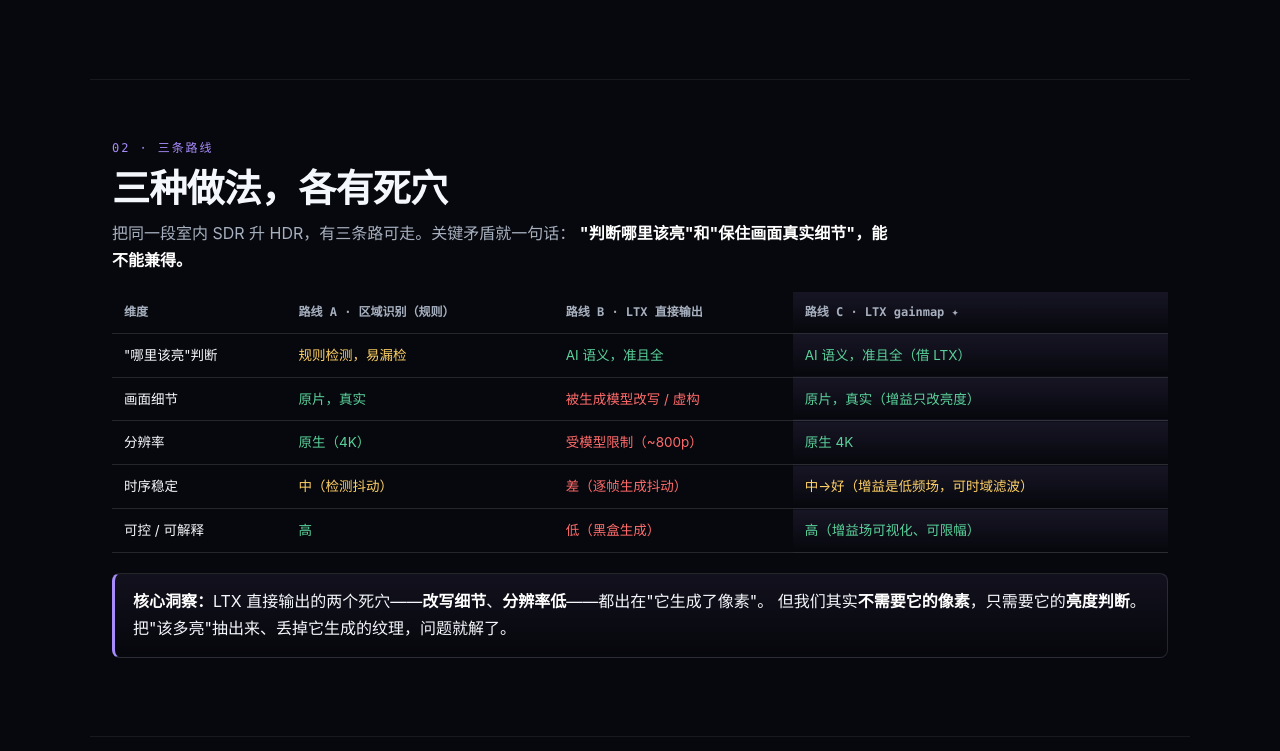
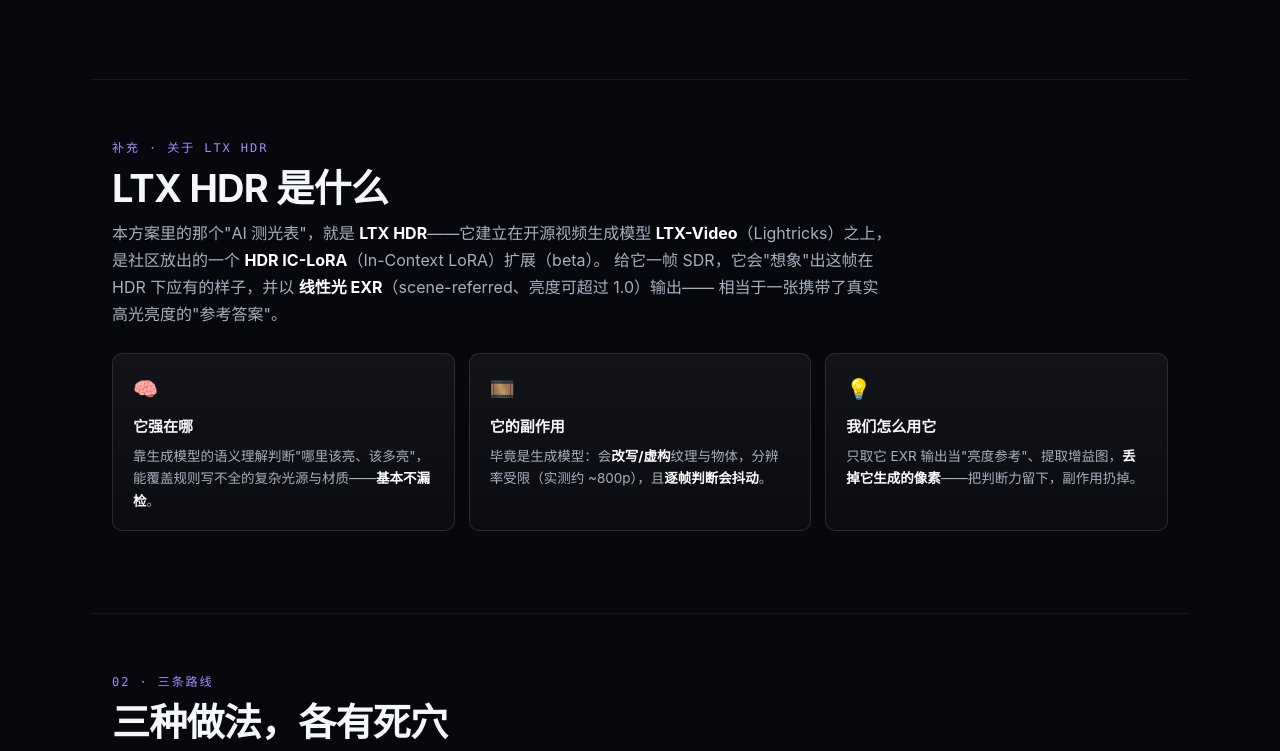
Before and after one commit to MeeeetRain/color-science-html, a plain HTML site: page ltx-gainmap-itm.html in a window 1280 px wide. Shown: the part 969-1720 px from the top of the page. Drawn offline with Linux system fonts and the light colour scheme.

Commit message:
修改文案

```diff
--- a/ltx-gainmap-itm.html
+++ b/ltx-gainmap-itm.html
@@ -156,7 +156,7 @@
     <div class="hero-inner">
       <a class="backlink" href="sdr-hdr-itm-system.html">← 上一篇 · 区域识别版 SDR→HDR 系统</a>
       <div class="eyebrow">Inverse Tone Mapping · 新一代思路</div>
-      <h1>让 AI 决定<span class="h-accent">哪里该亮</span>，<br>让原片决定<span class="h-accent">长什么样</span></h1>
+      <h1><span class="h-accent">SDR → HDR</span>：<br>让 AI 只当测光表</h1>
       <p class="hero-desc">上一套系统靠<b>规则式场景识别</b>判断"哪里是光源"，准但总有漏检。这一套换了思路：
       用 <b>LTX HDR 模型</b>的 EXR 输出当"哪里该亮、该多亮"的<b>增益图（gainmap）</b>，
       再把这个增益<b>只作用在原始 SDR 的像素上</b>——既拿到 AI 的判断力，又<b>一点不虚构画面细节</b>。</p>
@@ -183,6 +183,24 @@
         <p>检测、分类、色调映射、时序四个环节互相牵连。一个"效果不对"背后可能是四个问题叠加，调参像走钢丝。</p></div>
       <div class="card"><span class="ico">🤖</span><h4>而 AI 恰好擅长"理解画面"</h4>
         <p>LTX 这类模型对"哪里该亮"的语义判断又准又全——正好补上规则的短板。问题只剩：怎么用它，又不被它的副作用反噬。</p></div>
+    </div>
+  </section>
+
+  <!-- 关于 LTX HDR -->
+  <section class="section" id="ltx">
+    <div class="kicker">补充 · 关于 LTX HDR</div>
+    <h2>LTX HDR 是什么</h2>
+    <p class="lead">本方案里的那个"AI 测光表"，就是 <b>LTX HDR</b>——它建立在开源视频生成模型
+    <b>LTX-Video</b>（Lightricks）之上，是社区放出的一个 <b>HDR IC-LoRA</b>（In-Context LoRA）扩展（beta）。
+    给它一帧 SDR，它会"想象"出这帧在 HDR 下应有的样子，并以 <b>线性光 EXR</b>（scene-referred、亮度可超过 1.0）输出——
+    相当于一张携带了真实高光亮度的"参考答案"。</p>
+    <div class="grid">
+      <div class="card"><span class="ico">🧠</span><h4>它强在哪</h4>
+        <p>靠生成模型的语义理解判断"哪里该亮、该多亮"，能覆盖规则写不全的复杂光源与材质——<b>基本不漏检</b>。</p></div>
+      <div class="card"><span class="ico">🎞️</span><h4>它的副作用</h4>
+        <p>毕竟是生成模型：会<b>改写/虚构</b>纹理与物体，分辨率受限（实测约 ~800p），且<b>逐帧判断会抖动</b>。</p></div>
+      <div class="card"><span class="ico">💡</span><h4>我们怎么用它</h4>
+        <p>只取它 EXR 输出当"亮度参考"、提取增益图，<b>丢掉它生成的像素</b>——把判断力留下，副作用扔掉。</p></div>
     </div>
   </section>
 
```
